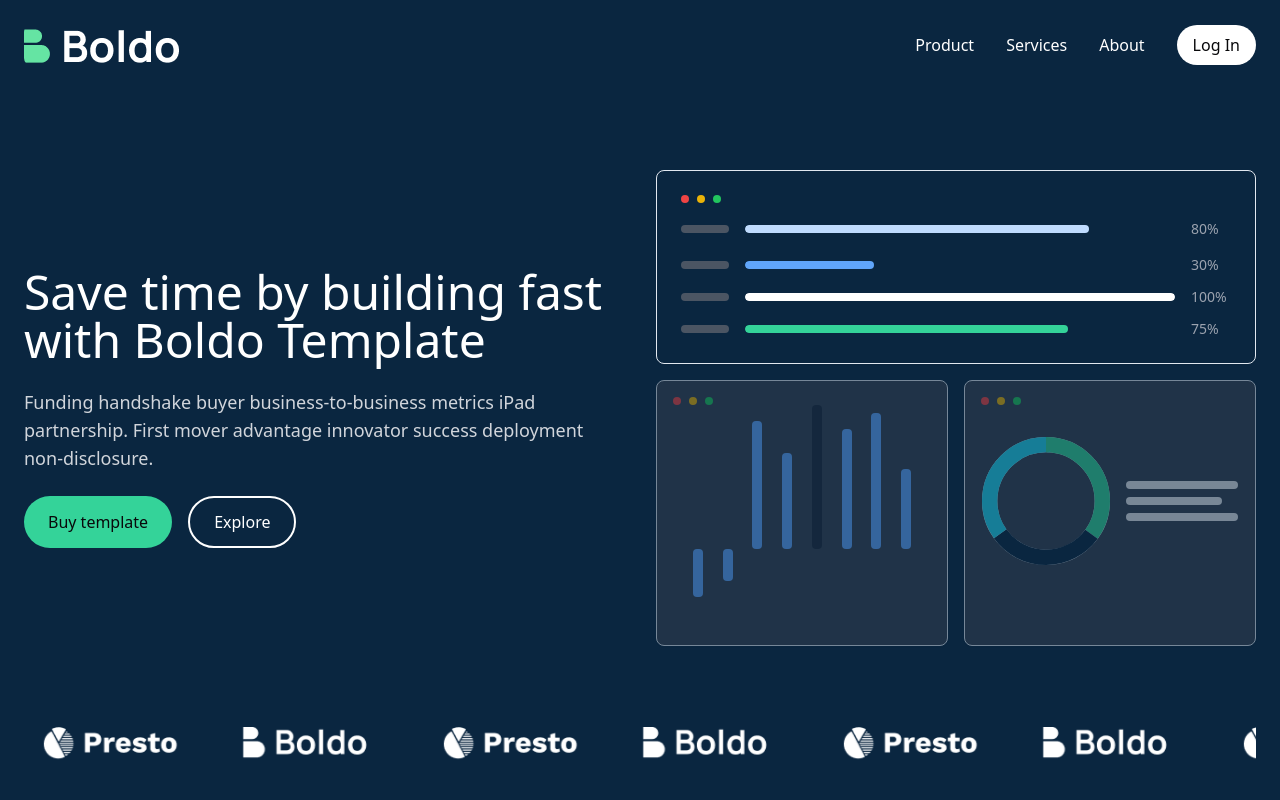
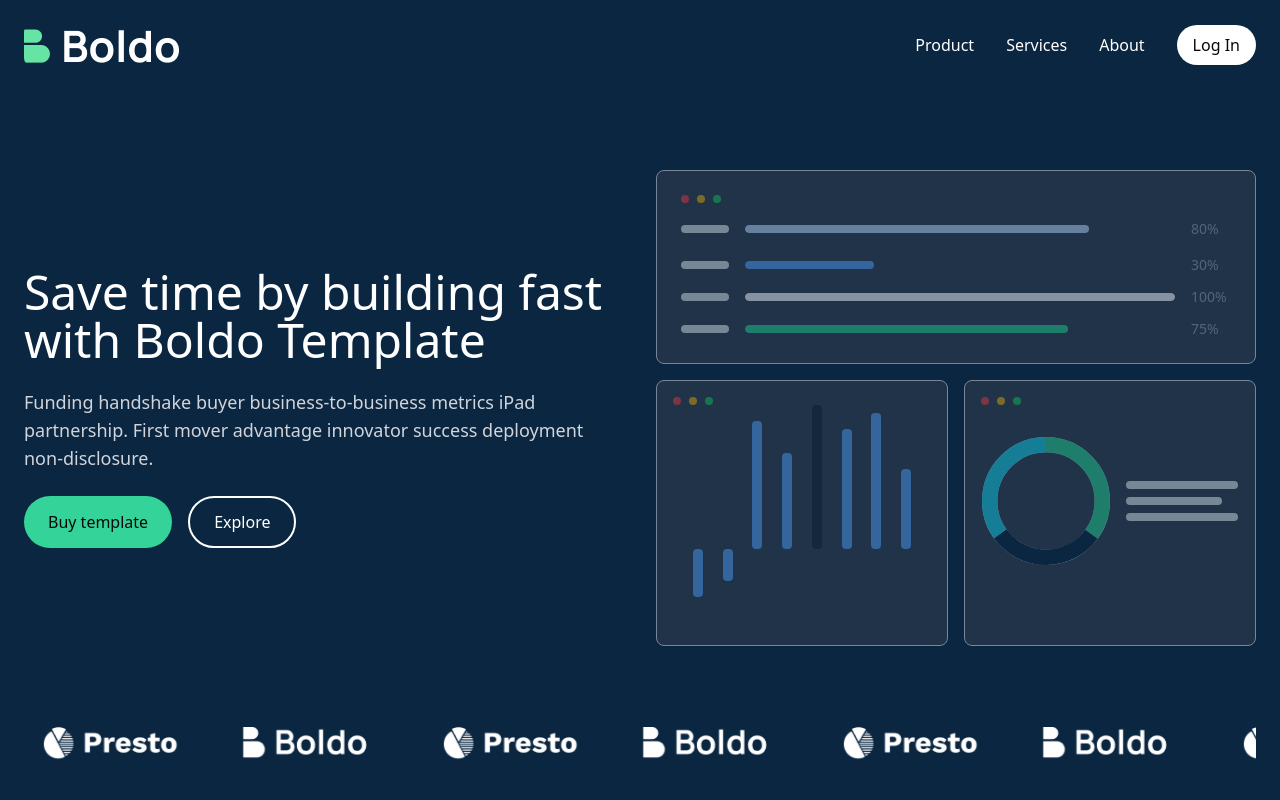
Before and after one commit to Elyzsium/boldo, a Next.js app: page / in a window 1280 px wide. Shown: the top 800 px of the page. Built offline with nearby package versions, Linux system fonts and the light colour scheme.

Commit message:
update feature

```diff
--- a/src/components/chart/progress-bar.tsx
+++ b/src/components/chart/progress-bar.tsx
@@ -2,7 +2,7 @@ import { ProgressBarProps } from "@/types";
 
 const ProgressBar = ({ value, color }: ProgressBarProps) => (
   <div className="flex items-center gap-4 mb-4">
-    <div className="w-12 h-2 bg-gray-600 rounded" />
+    <div className="w-12 h-2 bg-gray-200 rounded" />
     <div className="flex-1 flex items-center gap-4">
       <div className="flex-1 h-2 rounded-full overflow-hidden">
         <div
--- a/src/components/header/hero.tsx
+++ b/src/components/header/hero.tsx
@@ -32,7 +32,7 @@ const Hero = () => {
           </div>
 
           <div className="grid gap-4">
-            <Card className="bg-navy-700 p-6 rounded-lg space-y-4">
+            <Card className="bg-gray-700 opacity-50 p-6 rounded-lg space-y-4">
               <div className="flex items-center gap-2">
                 <div className="h-2 w-2 bg-red-500 rounded-full"></div>
                 <div className="h-2 w-2 bg-yellow-500 rounded-full"></div>
```
